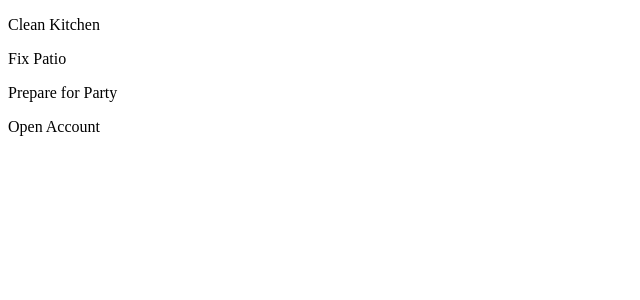
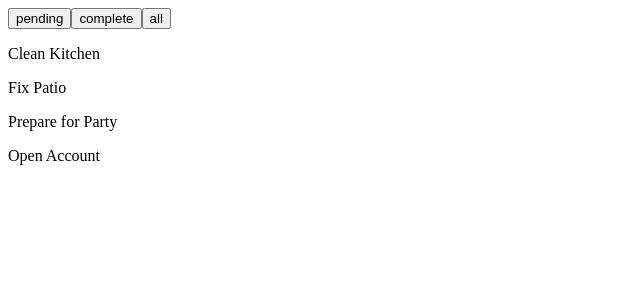
Before and after one commit to Optiq01/kadince-assessment-project, an Angular app: page / in a window 1280 px wide. Shown: the top 300 px of the page, without its empty margins (0-640 px from the left). Built offline with nearby package versions, Linux system fonts and the light colour scheme.

Commit message:
added todo filter to app and created a getter to filter the todo data

```diff
--- a/src/app/app.component.html
+++ b/src/app/app.component.html
@@ -1,3 +1,8 @@
-<div *ngFor="let a of $TodoListObservable">
+<todo-filter
+  [Filter]="Filter"
+  (ChangeFilter)="updateListType($event)"
+></todo-filter>
+
+<div *ngFor="let a of ToDoList">
   <p>{{a.title}}</p>
 </div>
--- a/src/app/app.component.ts
+++ b/src/app/app.component.ts
@@ -1,5 +1,5 @@
 import { Component, OnInit } from '@angular/core';
-import { ToDoItemInterface } from '@site-types';
+import { FilterType, ToDoItemInterface } from '@site-types';
 import { AppService } from './app.service';
 
 @Component({
@@ -9,11 +9,21 @@ import { AppService } from './app.service';
 })
 export class AppComponent implements OnInit{
 
-  $TodoListObservable: ToDoItemInterface[] = [];
+  $TodoListObservable : ToDoItemInterface[] = [];
+  Filter              : FilterType = 'all';
+
+  get ToDoList(){
+    if(this.Filter === 'all'){ return this.$TodoListObservable; }
+    else{
+      return this.$TodoListObservable.filter(a=> a.status === this.Filter);
+    }
+  }
 
   constructor(private dataService: AppService){}
 
   ngOnInit(): void {
     this.dataService.getTodos().subscribe(a=>{ this.$TodoListObservable = a; });
   }
+
+  public updateListType(type: FilterType):void{ this.Filter = type; }
 }
```
